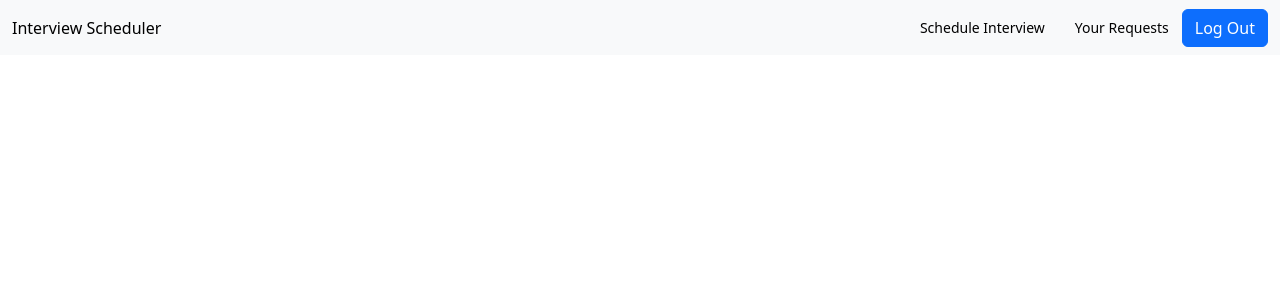
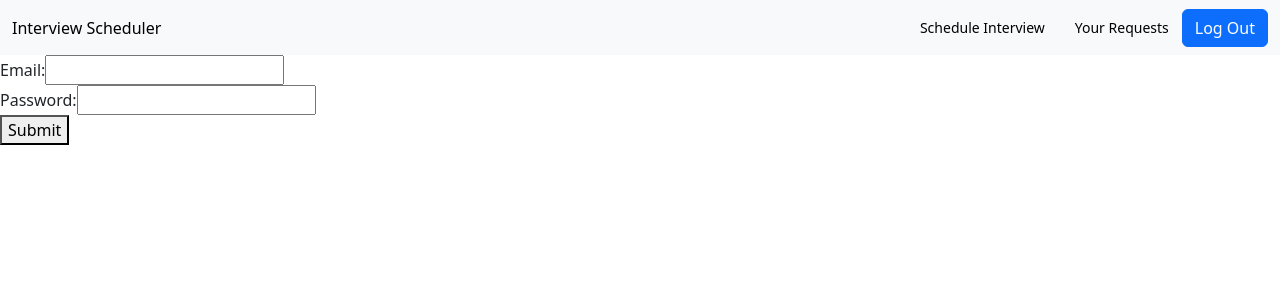
Before and after one commit to adityadeshpande0/interview-scheduler, a React (Vite) app: page /mockLogin in a window 1280 px wide. Shown: the top 300 px of the page. Built offline with nearby package versions, Linux system fonts and the light colour scheme; sample sign-in values are in the browser's storage.

Commit message:
Code Modularization, custo hooks

```diff
--- a/src/App.jsx
+++ b/src/App.jsx
@@ -5,6 +5,7 @@ import UserRegistration from "./components/Register/UserRegistration";
 import Scheduler from "./components/User/Scheduler";
 import UserRequests from "./components/User/UserRequests";
 import ProtectedRoute from "./components/Navigation/ProtectedRoute";
+import LoginForm from "./components/Login/LoginForm";
 
 function App() {
   return (
@@ -12,11 +13,12 @@ function App() {
       <Router>
         <Navbar />
         <Routes>
-          <Route element={<ProtectedRoute/>}>
+          <Route element={<ProtectedRoute />}>
             <Route path="/schedule-interview" element={<Scheduler />} />
             <Route path="/user-requests" element={<UserRequests />} />
           </Route>
           <Route path="/login" element={<UserLogin />} />
+          <Route path="/mockLogin" element={<LoginForm />} />
           <Route path="/" element={<UserRegistration />} />
         </Routes>
       </Router>
--- /dev/null
+++ b/src/components/Login/LoginForm.jsx
@@ -0,0 +1,52 @@
+import React, { useCallback } from 'react';
+import inputFieldValidation from '../../utils/functions/inputFieldValidation';
+import useFormValidation from '../../utils/hooks/useFormValidation';
+const initialFormState = {
+  email: '',
+  password: '',
+};
+
+const LoginForm = () => {
+  const {
+    formInput,
+    errors,
+    handleChange,
+    handleBlur,
+    handleSubmit,
+  } = useFormValidation(initialFormState, inputFieldValidation);
+
+  const submitForm = useCallback(() => {
+    // Perform form submission
+    console.log('Form submitted successfully!', formInput);
+  }, [formInput]);
+
+  return (
+    <form onSubmit={(e) => handleSubmit(e, submitForm)}>
+      <div>
+        <label>Email:</label>
+        <input
+          type="email"
+          name="email"
+          value={formInput.email}
+          onChange={handleChange}
+          onBlur={handleBlur}
+        />
+        {errors.email && <p>{errors.email}</p>}
+      </div>
+      <div>
+        <label>Password:</label>
+        <input
+          type="password"
+          name="password"
+          value={formInput.password}
+          onChange={handleChange}
+          onBlur={handleBlur}
+        />
+        {errors.password && <p>{errors.password}</p>}
+      </div>
+      <button type="submit">Submit</button>
+    </form>
+  );
+};
+
+export default LoginForm;
--- a/src/components/Login/UserLogin.jsx
+++ b/src/components/Login/UserLogin.jsx
@@ -2,97 +2,61 @@ import React, { useState } from "react";
 import InputField from "../commons/InputField";
 import { Link } from "react-router-dom";
 import axios from "axios";
+import inputFieldValidation from "../../utils/functions/inputFieldValidation";
+import useFormValidation from "../../utils/hooks/useFormValidation";
 
 function UserLogin() {
-  const [formData, setFormData] = useState({
+  const initialFormState = {
     email: "",
     password: "",
-  });
+  };
 
-  const [formErrors, setFormErrors] = useState({
-    email: "",
-    password: "",
-  });
+  const {
+    formInput,
+    errors,
+    handleBlur,
+    handleChange,
+    handleSubmit: validateSubmit,
+  } = useFormValidation(initialFormState, inputFieldValidation);
 
-  const [loading, setLoading] = useState(false); // State to track loading state
-
-  const handleChange = (e) => {
-    const { name, value } = e.target;
-    setFormData({
-      ...formData,
-      [name]: value,
-    });
-
-    // Clear error message for the field being edited
-    setFormErrors({
-      ...formErrors,
-      [name]: "",
-    });
-  };
+  const [loading, setLoading] = useState(false);
 
   const APIURL = `${import.meta.env.VITE_API_URL}/loginuser`;
   const DATA = {
-    email: formData.email,
-    password: formData.password,
+    email: formInput.email,
+    password: formInput.password,
   };
 
   const loginUserApi = (APIURL, DATA) => {
-    setLoading(true); // Set loading state to true when login request starts
+    setLoading(true);
     axios
       .post(APIURL, DATA, {
         headers: {
-          'Content-Type': 'application/json',
-        }
+          "Content-Type": "application/json",
+        },
       })
       .then((response) => {
-        sessionStorage.setItem('authToken', response.data.authToken);
-        window.location.href = '/schedule-interview';
+        sessionStorage.setItem("authToken", response.data.authToken);
+        window.location.href = "/schedule-interview";
         console.log("Login Success !" + response.data.authToken);
       })
       .catch((error) => {
         console.error(error);
         if (error.response) {
-          console.error('Error response:', error.response.data);
+          console.error("Error response:", error.response.data);
         } else if (error.request) {
-          console.error('Error request:', error.request);
+          console.error("Error request:", error.request);
         } else {
-          console.error('Error message:', error.message);
+          console.error("Error message:", error.message);
         }
       })
       .finally(() => {
-        setLoading(false); // Set loading state to false when request completes (success or error)
+        setLoading(false);
       });
   };
 
   const handleSubmit = (e) => {
-    e.preventDefault();
-    // Perform form validation
-    let errors = {};
-
-    if (!formData.email.trim()) {
-      errors.email = "Email is required";
-    } else if (!isValidEmail(formData.email)) {
-      errors.email = "Invalid email format";
-    }
-
-    if (!formData.password.trim()) {
-      errors.password = "Password is required";
-    }
-
-    // Update form errors
-    setFormErrors(errors);
-
-    // If there are no errors, submit the form
-    if (Object.keys(errors).length === 0) {
-      // You can perform further actions like API calls here
-      loginUserApi(APIURL, DATA)
-    }
-  };
-
-  const isValidEmail = (email) => {
-    // Regular expression to validate email format
-    const emailRegex = /^[^\s@]+@[^\s@]+\.[^\s@]+$/;
-    return emailRegex.test(email);
+    validateSubmit(e, () => loginUserApi(APIURL, DATA));
   };
 
   const isSmallScreen = window.innerWidth <= 576;
@@ -110,24 +74,25 @@ function UserLogin() {
               name="email"
               label="Email"
               placeholder="Enter your email id"
-              value={formData.email}
+              value={formInput.email}
               onChange={handleChange}
-              error={formErrors.email}
+              onBlur={handleBlur}
+              error={errors.email}
             />
             <InputField
               name="password"
               label="Password"
               placeholder="Enter Password"
               type="password"
-              value={formData.password}
+              value={formInput.password}
               onChange={handleChange}
-              error={formErrors.password}
+              onBlur={handleBlur}
+              error={errors.password}
             />
-
             <button
               className="btn btn-primary w-100 mt-2"
               onClick={handleSubmit}
-              disabled={loading} // Disable the button when loading is true
+              disabled={loading}
             >
               {loading ? "Logging In..." : "Login"}
             </button>
--- /dev/null
+++ b/src/utils/functions/inputFieldValidation.js
@@ -0,0 +1,18 @@
+const inputFieldValidation = (values) => {
+  let errors = {};
+
+  if (!values.email) {
+    errors.email = "Email Address is Required";
+  } else if (!/\S+@\S+\.\S+/.test(values.email)) {
+    errors.email = "Email address is invalid";
+  }
+
+  if (!values.password) {
+    errors.password = "Password is required";
+  } else if (values.password.length < 6) {
+    errors.password = "Password must be at least 6 characters";
+  }
+
+  return errors;
+};
+export default inputFieldValidation;
--- /dev/null
+++ b/src/utils/hooks/useFormValidation.js
@@ -0,0 +1,45 @@
+import { useState, useCallback, useMemo } from "react";
+
+const useFormValidation = (initialData, validate) => {
+  const [formInput, setFormInput] = useState(initialData);
+  const [errors, setErrors] = useState({});
+
+  const handleChange = useCallback((event) => {
+    const { name, value } = event.target;
+    setFormInput((prevValues) => ({ ...prevValues, [name]: value }));
+    setErrors((prevErrors) => ({
+      ...prevErrors,
+      [name]: "",
+    }));
+  }, []);
+
+  const validateInputValues = useCallback(() => {
+    const validationErrors = validate(formInput);
+    setErrors(validationErrors);
+  }, [formInput, validate]);
+
+  const handleBlur = useCallback(() => {
+    validateInputValues();
+  }, [validateInputValues]);
+
+  const handleSubmit = useCallback(
+    (event, callBack) => {
+      event.preventDefault();
+      validateInputValues();
+      if (Object.keys(validateInputValues).length === 0) {
+        callBack();
+      }
+    },
+    [errors, validateInputValues]
+  );
+
+  return {
+    formInput,
+    errors,
+    handleChange,
+    handleSubmit,
+    handleBlur,
+  };
+};
+
+export default useFormValidation;
```
